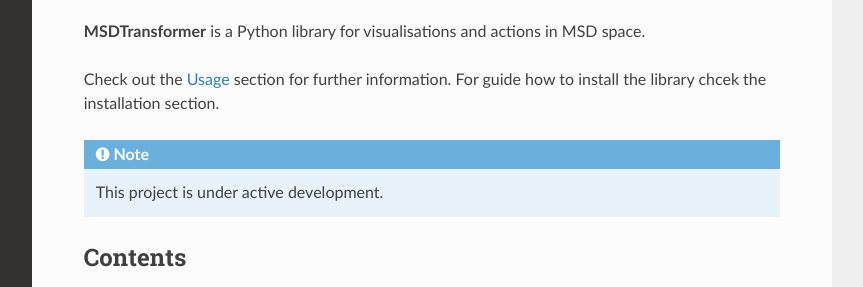
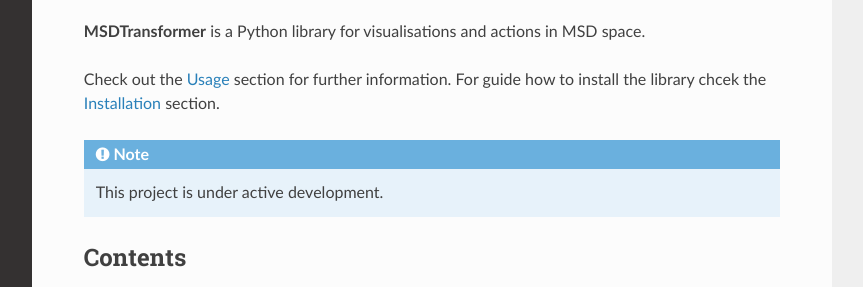
Before and after one commit to dabrze/topsis-msd-improvement-actions, a Sphinx documentation site: the page built from docs/source/index.rst, in a window 1280 px wide and 1040 px high, cut to the strip 264-551 px from the top of the window. Shown: the whole strip, without its empty margins (268-1131 px from the left). Built offline with Sphinx 7.4.7 and the Read the Docs theme 2.0.0, drawn with Linux system fonts in a browser that asks for light colours; part of the change alters nothing that is shown.

```diff
--- a/docs/source/conf.py
+++ b/docs/source/conf.py
@@ -6,6 +6,10 @@
 # -- Project information -----------------------------------------------------
 # https://www.sphinx-doc.org/en/master/usage/configuration.html#project-information
 
+import os
+import sys
+sys.path.insert(0, os.path.abspath('../../src'))
+
 project = 'MSDTransformer'
 copyright = '2023, Adam Ciesiółka, Bogna Kilanowska, Maciej Woś'
 author = 'Adam Ciesiółka, Bogna Kilanowska, Maciej Woś'
@@ -13,9 +17,6 @@ author = 'Adam Ciesiółka, Bogna Kilanowska, Maciej Woś'
 release = '0.1'
 version = '0.1.0'
 
-import os
-import sys
-sys.path.insert(0, os.path.abspath('../../src'))
 
 # -- General configuration ---------------------------------------------------
 # https://www.sphinx-doc.org/en/master/usage/configuration.html#general-configuration
@@ -25,6 +26,7 @@ extensions = [
     'sphinx.ext.doctest',
     'sphinx.ext.autodoc',
     'sphinx.ext.autosummary',
+    'sphinx.ext.autosectionlabel',
     'sphinx.ext.intersphinx',
     'sphinx.ext.coverage',
     'sphinx.ext.napoleon'
```
